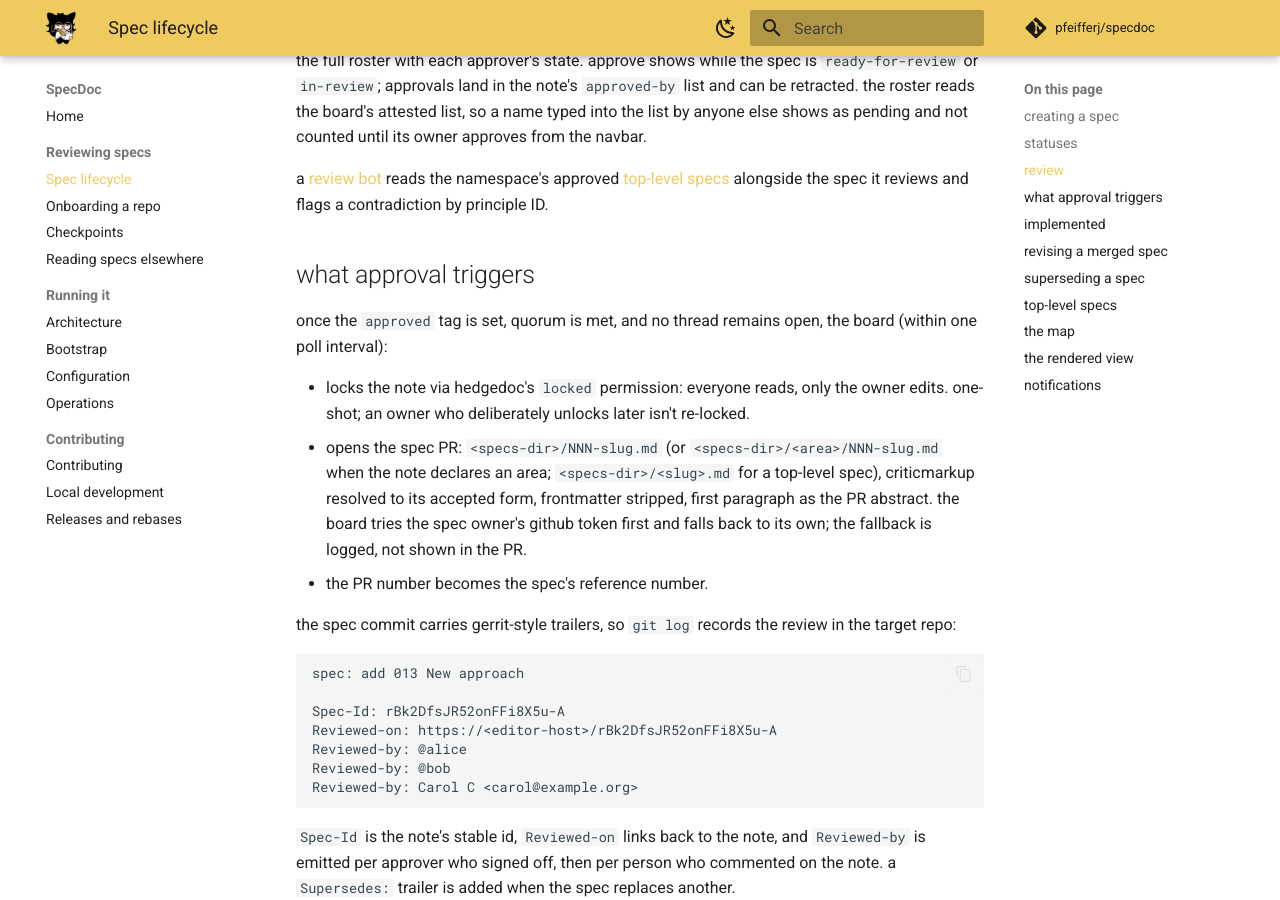
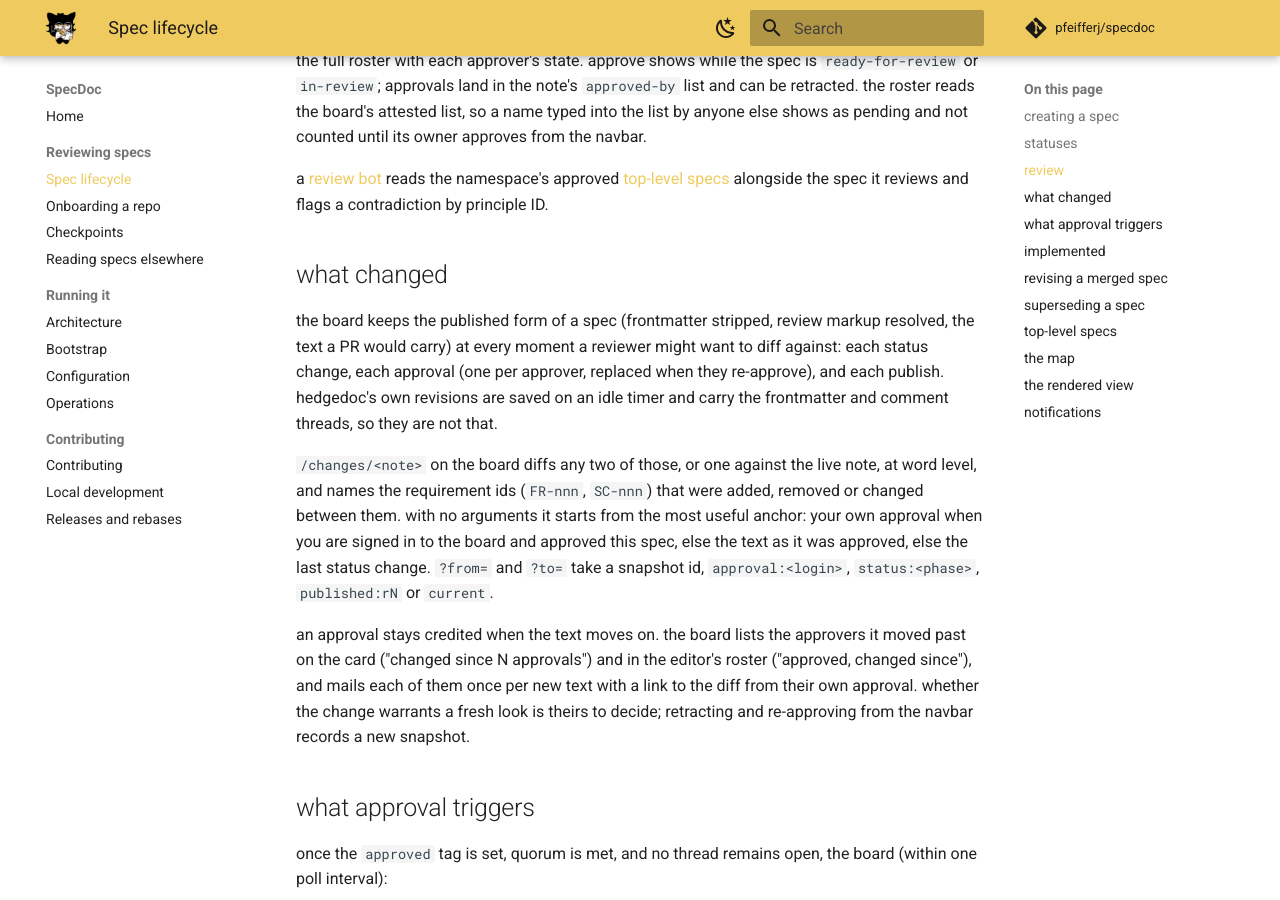
Before and after one commit to pfeifferj/specdoc, an MkDocs documentation site: the page built from docs/spec-lifecycle.md, in a window 1280 px wide and 900 px high, scrolled down 2348 px. Built offline with MkDocs 1.6.1 and Material for MkDocs 9.7.7, drawn with Linux system fonts in a browser that asks for light colours; comment, search, counter and statistics services are not loaded; some of the changed text lies outside the part shown.

Commit message:
docs: describe snapshots, the changes page and stale approvals
The lifecycle page had no answer to 'what changed since I last looked',
and the privacy page did not list the text copies the board now keeps.
Both do, along with the api route, the checkpoint lines that name
requirement ids, and the architecture note on the new table.

Signed-off-by: Josephine Pfeiffer <hi@josie.lol>

```diff
--- a/docs/spec-lifecycle.md
+++ b/docs/spec-lifecycle.md
@@ -71,6 +71,30 @@ and not counted until its owner approves from the navbar.
 a [review bot](configuration.md#settings-page-and-review-bots) reads the
 namespace's approved [top-level specs](#top-level-specs) alongside the spec it
 reviews and flags a contradiction by principle ID.
+
+## what changed
+
+the board keeps the published form of a spec (frontmatter stripped, review
+markup resolved, the text a PR would carry) at every moment a reviewer might
+want to diff against: each status change, each approval (one per approver,
+replaced when they re-approve), and each publish. hedgedoc's own revisions are
+saved on an idle timer and carry the frontmatter and comment threads, so they
+are not that.
+
+`/changes/<note>` on the board diffs any two of those, or one against the live
+note, at word level, and names the requirement ids (`FR-nnn`, `SC-nnn`) that
+were added, removed or changed between them. with no arguments it starts from
+the most useful anchor: your own approval when you are signed in to the board
+and approved this spec, else the text as it was approved, else the last status
+change. `?from=` and `?to=` take a snapshot id, `approval:<login>`,
+`status:<phase>`, `published:rN` or `current`.
+
+an approval stays credited when the text moves on. the board lists the
+approvers it moved past on the card ("changed since N approvals") and in the
+editor's roster ("approved, changed since"), and mails each of them once per
+new text with a link to the diff from their own approval. whether the change
+warrants a fresh look is theirs to decide; retracting and re-approving from the
+navbar records a new snapshot.
 
 ## what approval triggers
 
@@ -160,7 +184,10 @@ links it as `rev #<pr>` next to the original.
 
 the tag round trip is the convention, not the gate: any edit to a merged spec
 that still meets quorum with no open threads publishes a revision. as with the
-first PR, landing it is a human merge in the target repo.
+first PR, landing it is a human merge in the target repo. the revision PR
+opens with the requirement ids that changed since the previous published text
+and a link to the board's diff of the two, so a reviewer decides from the
+first line whether to open the file diff.
 
 the original PR number stays the spec's number: `implements` and `supersedes`
 refs keep pointing at it, and a title edit never re-paths the file. further
```
Also changed, not shown: docs/api.md (+7 -0 lines), docs/architecture.md (+4 -0 lines), docs/spec-checkpoints.md (+5 -3 lines), 1 other file.
